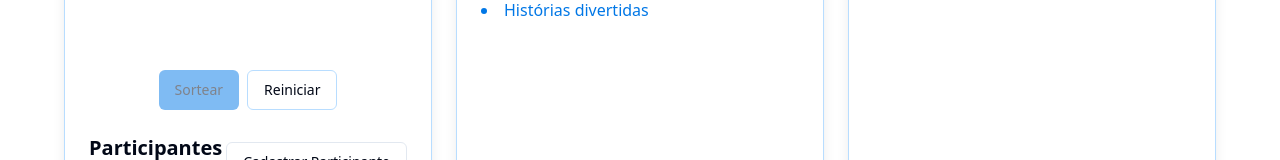
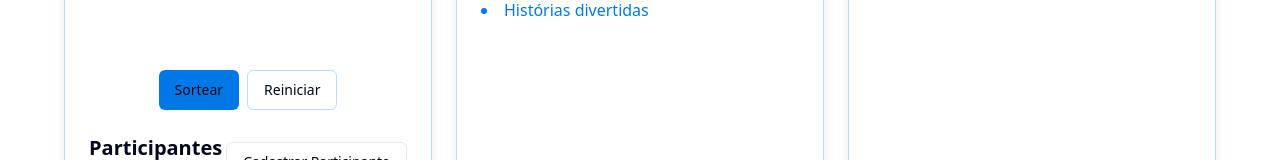
Before and after one commit to cledsonAlves/drops-luck-picker, a React (Vite) app: page / in a window 1280 px wide. Shown: the part 507-667 px from the top of the page. Built offline with nearby package versions, Linux system fonts and the light colour scheme; no server answers.

Commit message:
Fix raffle button disabled state
Adjusted the disabled state of the raffle button to ensure it functions correctly when the conditions are met.
[skip gpt_engineer]

```diff
--- a/src/components/WinnerDisplay.tsx
+++ b/src/components/WinnerDisplay.tsx
@@ -32,7 +32,7 @@ export const WinnerDisplay = ({ winner, onRaffle, onReset, disabled }: WinnerDis
       <div className="flex gap-2 justify-center">
         <Button
           onClick={onRaffle}
-          disabled={disabled}
+          disabled={false}
           className="bg-aws-600 hover:bg-aws-700 transition-colors"
         >
           Sortear
```
